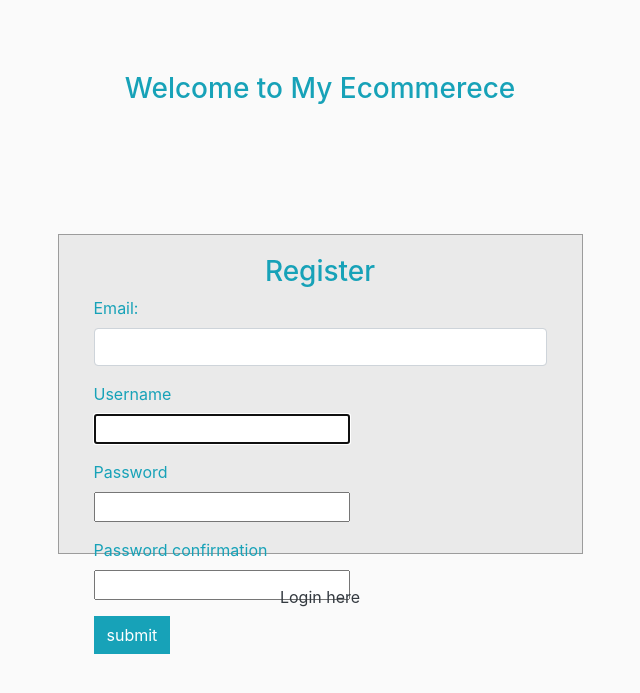
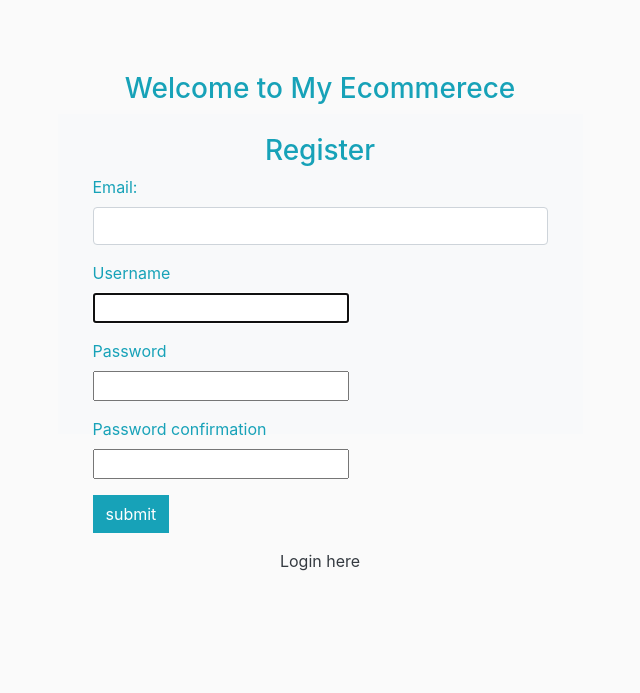
Before and after one commit to bilal-zafarr/ecommerece-site-django, a Django app: page /register/ in a window 1280 px wide. Shown: the part 57-750 px from the top of the page, without its empty margins (320-960 px from the left). Run offline with Django 4.2, Linux system fonts and the light colour scheme; some libraries are stand-ins or nearby versions.

Commit message:
minor improvements

```diff
--- a/static/css/main.css
+++ b/static/css/main.css
@@ -100,15 +100,12 @@ h1,h2,h3,h4,h5,h6{
 
 
 #login .container #login-row #login-column #login-box {
-margin-top: 120px;
-max-width: 600px;
-height: 320px;
-border: 1px solid #9C9C9C;
-background-color: #EAEAEA;
+	max-width: 600px;
+	height: 320px;
 }
 #login .container #login-row #login-column #login-box #login-form {
-padding: 20px;
+	padding: 20px;
 }
 #login .container #login-row #login-column #login-box #login-form #register-link {
-margin-top: -85px;
+	margin-top: -85px;
 }
--- a/store/templates/store/login_register.html
+++ b/store/templates/store/login_register.html
@@ -4,7 +4,7 @@
   <div class="container">
     <div id="login-row" class="row justify-content-center align-items-center">
       <div id="login-column" class="col-md-6">
-        <div id="login-box" class="col-md-12">
+        <div id="login-box" class="col-md-12 mt-0 bg-light border-0">
           {% if page == "login" %}
           <form id="login-form" class="form" action="" method="post">
             {% csrf_token %}
@@ -35,7 +35,7 @@
                 value="submit"
               />
             </div>
-            <div id="register-link" class="text-center">
+            <div id="register-link" class="text-center mt-0">
               <a href="{% url 'register' %}" class="text-dark">Register here</a>
             </div>
           </form>
@@ -67,7 +67,7 @@
                 value="submit"
               />
             </div>
-            <div id="register-link" class="text-center">
+            <div id="register-link" class="text-center mt-0">
               <a href="{% url 'login' %}" class="text-dark">Login here</a>
             </div>
           </form>
--- a/store/views.py
+++ b/store/views.py
@@ -5,7 +5,6 @@ from django.contrib.auth import authenticate, login, logout
 from django.contrib.auth.decorators import login_required
 from django.contrib.auth.forms import UserCreationForm
 from django.contrib.auth.models import User
-from django.http import JsonResponse
 from django.shortcuts import redirect, render
 
 from .models import *
```
Also changed, not shown: db.sqlite3.
